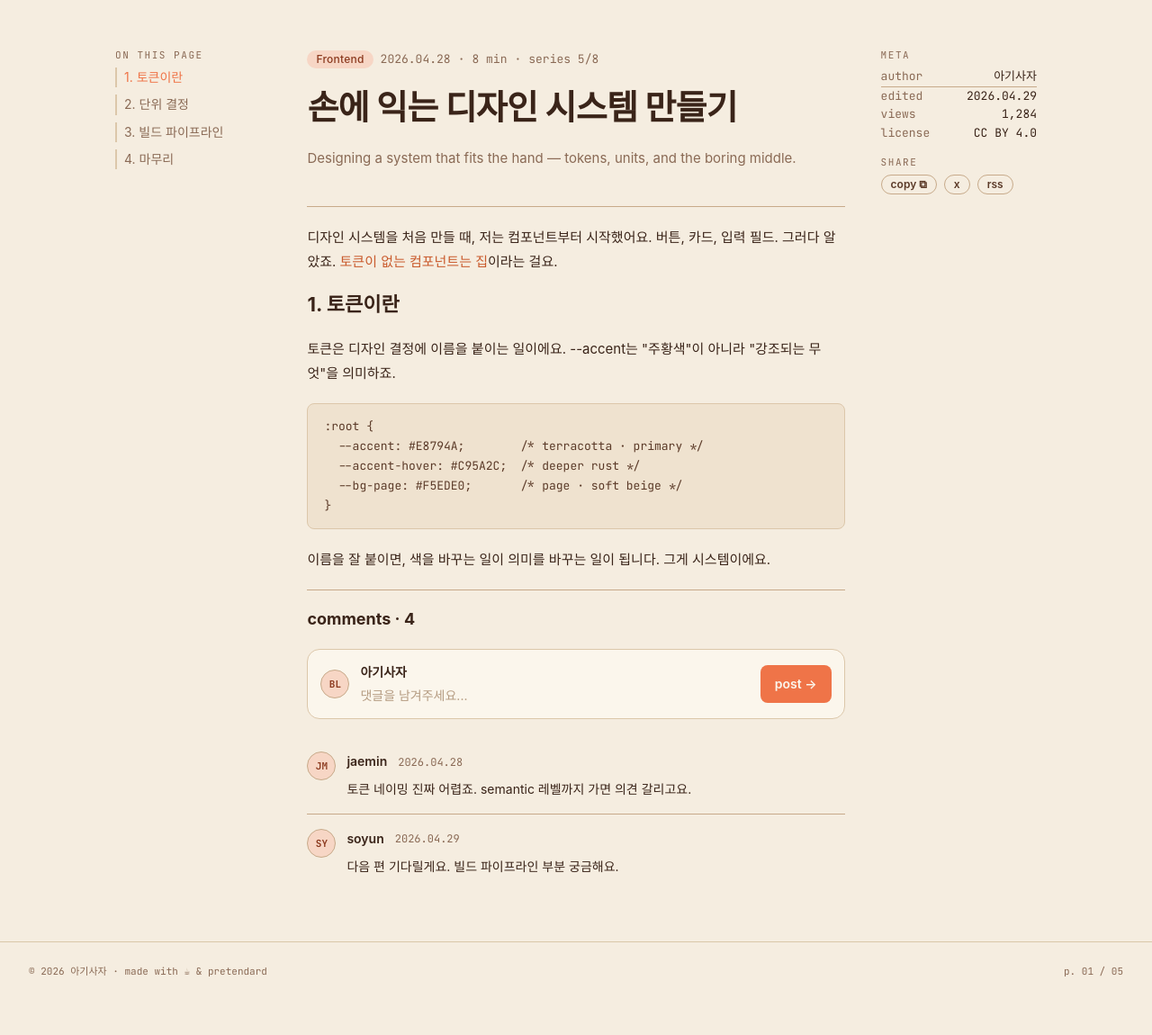
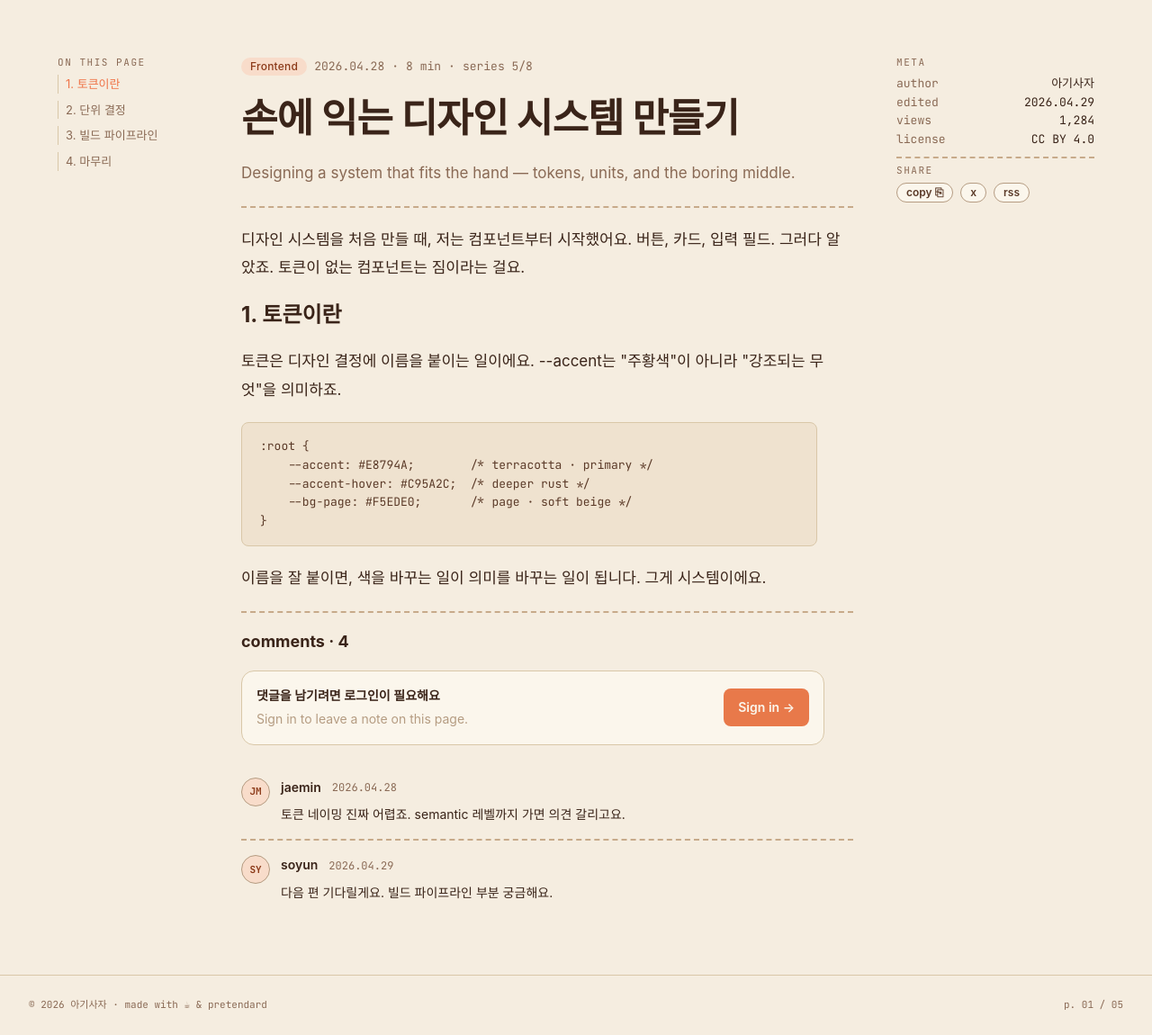
Before and after one commit to huisuu4/14th_third_session, a Django app: template templates/blog/tech_detail.html in a window 1280 px wide. Shown: the part 76-1226 px from the top of the page at 90% size. Before the commit the page ends 1161 px from the top, so only its background shows below. Run offline with Django 5.2, Linux system fonts and the light colour scheme; the template is opened without the code that fills it, so the values that code supplies are empty; some web fonts are replaced.

Commit message:
Feat: FE 3주차 과제2

```diff
--- a/static/css/tech_detail.css
+++ b/static/css/tech_detail.css
@@ -1,39 +1,32 @@
 .detail-page {
-    width: 100%;
     background: var(--beige-bg-page, #F5EDE0);
     color: var(--beige-ink-1, #3A2419);
-    font-family: "Inter", "Pretendard", sans-serif;
+    font-family: Inter;
 }
 
 .detail-main {
     display: flex;
-    width: 1152px;
-    margin: 0 auto;
-    padding: 56px 64px;
+    padding: 64px;
     justify-content: center;
     align-items: flex-start;
-    gap: 40px;
+    gap: 48px;
+    align-self: stretch;
 }
+
+/* 왼쪽 목차 */
 
 .detail-toc {
     display: flex;
-    width: 180px;
+    width: 220px;
     flex-direction: column;
     align-items: flex-start;
     gap: 8px;
 }
 
-.detail-line {
-    width: 100%;
-    height: 1px;
-    background: var(--beige-line-strong, #C7AA8A);
-}
-
 .toc-title {
     margin: 0;
-
     color: var(--beige-ink-3, #8A6A55);
-    font-family: "JetBrains Mono", monospace;
+    font-family: "JetBrains Mono";
     font-size: 11px;
     font-style: normal;
     font-weight: 400;
@@ -41,26 +34,26 @@
     letter-spacing: 1.54px;
 }
 
-.detail-toc a {
+.detail-toc span {
+    display: flex;
+    padding-left: 8px;
+    align-items: flex-start;
     color: var(--beige-ink-3, #8A6A55);
-    font-family: "Inter", "Pretendard", sans-serif;
-    font-size: 14px;
+    font-family: Inter;
+    font-size: 13px;
     font-style: normal;
     font-weight: 400;
     line-height: 160%;
-    text-decoration: none;
-
-    padding-left: 8px;
-    border-left: 2px solid var(--beige-line-default, #DCC7AA);
+    border-left: 1px solid var(--beige-line-default, #D9C7A8);
 }
 
-.detail-toc a:first-of-type {
+.detail-toc span:first-of-type {
     color: var(--beige-accent-default, #EF7448);
 }
 
 .detail-article {
     display: flex;
-    width: 620px;
+    width: 680px;
     flex-direction: column;
     align-items: flex-start;
     gap: 20px;
@@ -68,21 +61,18 @@
 
 .article-header {
     display: flex;
-    width: 100%;
+    width: 680px;
     flex-direction: column;
     align-items: flex-start;
     gap: 20px;
-
-    padding-bottom: 20px;
 }
 
 .article-meta {
     display: flex;
     align-items: center;
     gap: 8px;
-
     color: var(--beige-ink-3, #8A6A55);
-    font-family: "JetBrains Mono", monospace;
+    font-family: "JetBrains Mono";
     font-size: 13px;
     font-style: normal;
     font-weight: 400;
@@ -91,30 +81,28 @@
 
 .article-header h1 {
     margin: 0;
-
     color: var(--beige-ink-1, #3A2419);
-    font-family: "Inter", "Pretendard", sans-serif;
-    font-size: 38px;
+    font-family: Inter;
+    font-size: 44px;
     font-style: normal;
     font-weight: 700;
     line-height: 120%;
-    letter-spacing: -0.76px;
+    letter-spacing: -0.88px;
 }
 
 .article-subtitle {
     margin: 0;
-
     color: var(--beige-ink-3, #8A6A55);
-    font-family: "Inter", "Pretendard", sans-serif;
-    font-size: 15px;
+    font-family: Inter;
+    font-size: 17px;
     font-style: normal;
     font-weight: 400;
-    line-height: 180%;
+    line-height: 185%;
 }
 
 .article-body {
     display: flex;
-    width: 100%;
+    width: 680px;
     flex-direction: column;
     align-items: flex-start;
     gap: 20px;
@@ -122,62 +110,54 @@
 
 .article-body p {
     margin: 0;
-
     color: var(--beige-ink-1, #3A2419);
-    font-family: "Inter", "Pretendard", sans-serif;
-    font-size: 15px;
+    font-family: Inter;
+    font-size: 17px;
     font-style: normal;
     font-weight: 400;
-    line-height: 180%;
-}
-
-.article-body p span {
-    color: var(--beige-accent-hover, #C95A2C);
+    line-height: 185%;
 }
 
 .article-body h2 {
     margin: 0;
-
     color: var(--beige-ink-1, #3A2419);
-    font-family: "Inter", "Pretendard", sans-serif;
-    font-size: 22px;
+    font-family: Inter;
+    font-size: 24px;
     font-style: normal;
     font-weight: 700;
     line-height: 135%;
 }
 
+.detail-line {
+    width: 100%;
+    height: 0;
+    border-top: 2px dashed var(--beige-line-strong, #C7AA8A);
+}
+
 .code-block {
     display: flex;
-    width: 100%;
-    padding: 14px 18px;
+    width: 640px;
+    padding: 16px 20px;
     flex-direction: column;
     align-items: flex-start;
-
     margin: 0;
-
     border-radius: 8px;
-    border: 1px solid var(--beige-line-default, #DCC7AA);
+    border: 1px solid var(--beige-line-default, #D9C7A8);
     background: var(--beige-bg-muted, #EFE2CF);
 }
 
 .code-block code {
     color: var(--beige-ink-2, #5B3A28);
-    font-family: "JetBrains Mono", monospace;
+    font-family: "JetBrains Mono";
     font-size: 13px;
     font-style: normal;
     font-weight: 400;
-    line-height: 170%;
-}
-
-.article-divider {
-    width: 100%;
-    height: 1px;
-    background: var(--beige-line-strong, #C7AA8A);
+    line-height: 160%;
 }
 
 .comments-section {
     display: flex;
-    width: 100%;
+    width: 680px;
     flex-direction: column;
     align-items: flex-start;
     gap: 20px;
@@ -185,9 +165,8 @@
 
 .comments-section h2 {
     margin: 0;
-
     color: var(--beige-ink-1, #3A2419);
-    font-family: "Inter", "Pretendard", sans-serif;
+    font-family: Inter;
     font-size: 18px;
     font-style: normal;
     font-weight: 700;
@@ -196,13 +175,12 @@
 
 .comment-form {
     display: flex;
-    width: 100%;
-    padding: 14px;
+    width: 648px;
+    padding: 16px;
     align-items: center;
     gap: 12px;
-
     border-radius: 14px;
-    border: 1px solid var(--beige-line-default, #DCC7AA);
+    border: 1px solid var(--beige-line-default, #D9C7A8);
     background: var(--beige-bg-paper, #FBF6EC);
 }
 
@@ -212,13 +190,11 @@
     height: 32px;
     justify-content: center;
     align-items: center;
-
     border-radius: 999px;
-    border: 1px solid var(--beige-line-strong, #C7AA8A);
-    background: var(--beige-accent-muted, #F7D6C5);
-
-    color: var(--beige-accent-ink, #8C3A1F);
-    font-family: "JetBrains Mono", monospace;
+    border: 1px solid var(--beige-line-strong, #B59C82);
+    background: var(--beige-accent-soft, #F8DCCA);
+    color: var(--beige-accent-ink, #8C3A19);
+    font-family: "JetBrains Mono";
     font-size: 11px;
     font-style: normal;
     font-weight: 700;
@@ -230,13 +206,12 @@
     flex-direction: column;
     align-items: flex-start;
     gap: 4px;
-
-    flex: 1;
+    flex: 1 0 0;
 }
 
 .comment-field strong {
     color: var(--beige-ink-1, #3A2419);
-    font-family: "Inter", "Pretendard", sans-serif;
+    font-family: Inter;
     font-size: 14px;
     font-style: normal;
     font-weight: 600;
@@ -245,7 +220,7 @@
 
 .comment-field span {
     color: var(--beige-ink-4, #B59C82);
-    font-family: "Inter", "Pretendard", sans-serif;
+    font-family: Inter;
     font-size: 14px;
     font-style: normal;
     font-weight: 400;
@@ -257,13 +232,11 @@
     padding: 10px 16px;
     align-items: flex-start;
     gap: 8px;
-
     border: none;
     border-radius: 8px;
-    background: var(--beige-accent-default, #EF7448);
-
+    background: var(--beige-accent-default, #E8794A);
     color: var(--beige-bg-paper, #FBF6EC);
-    font-family: "Inter", "Pretendard", sans-serif;
+    font-family: Inter;
     font-size: 14px;
     font-style: normal;
     font-weight: 600;
@@ -272,7 +245,7 @@
 
 .comment-list {
     display: flex;
-    width: 100%;
+    width: 680px;
     flex-direction: column;
     align-items: stretch;
 }
@@ -281,9 +254,7 @@
     display: flex;
     align-items: flex-start;
     gap: 12px;
-
     padding: 16px 0;
-    position: relative;
 }
 
 .comment-content {
@@ -300,7 +271,7 @@
 
 .comment-head strong {
     color: var(--beige-ink-1, #3A2419);
-    font-family: "Inter", "Pretendard", sans-serif;
+    font-family: Inter;
     font-size: 14px;
     font-style: normal;
     font-weight: 600;
@@ -309,7 +280,7 @@
 
 .comment-head span {
     color: var(--beige-ink-3, #8A6A55);
-    font-family: "JetBrains Mono", monospace;
+    font-family: "JetBrains Mono";
     font-size: 12px;
     font-style: normal;
     font-weight: 400;
@@ -318,9 +289,8 @@
 
 .comment-content p {
     margin: 0;
-
     color: var(--beige-ink-1, #3A2419);
-    font-family: "Inter", "Pretendard", sans-serif;
+    font-family: Inter;
     font-size: 14px;
     font-style: normal;
     font-weight: 400;
@@ -329,18 +299,17 @@
 
 .detail-meta-side {
     display: flex;
-    width: 180px;
+    width: 220px;
     flex-direction: column;
     align-items: flex-start;
     gap: 8px;
-
-    font-family: "JetBrains Mono", monospace;
+    font-family: "JetBrains Mono";
 }
 
 .side-title {
     margin: 0;
-
     color: var(--beige-ink-3, #8A6A55);
+    font-family: "JetBrains Mono";
     font-size: 11px;
     font-style: normal;
     font-weight: 400;
@@ -350,20 +319,20 @@
 
 .meta-list {
     display: flex;
-    width: 100%;
+    width: 220px;
     flex-direction: column;
     align-items: stretch;
-
     padding-bottom: 8px;
+    border-bottom: 2px dashed var(--beige-line-strong, #C7AA8A);
 }
 
 .meta-row {
     display: flex;
     justify-content: space-between;
     align-items: flex-start;
-
+    align-self: stretch;
     color: var(--beige-ink-3, #8A6A55);
-    font-family: "JetBrains Mono", monospace;
+    font-family: "JetBrains Mono";
     font-size: 13px;
     font-style: normal;
     font-weight: 400;
@@ -372,7 +341,11 @@
 
 .meta-row strong {
     color: var(--beige-ink-1, #3A2419);
+    font-family: "JetBrains Mono";
+    font-size: 13px;
+    font-style: normal;
     font-weight: 400;
+    line-height: 160%;
     text-align: right;
 }
 
@@ -385,9 +358,8 @@
 
 .share-box p {
     margin: 0;
-
     color: var(--beige-ink-3, #8A6A55);
-    font-family: "JetBrains Mono", monospace;
+    font-family: "JetBrains Mono";
     font-size: 11px;
     font-style: normal;
     font-weight: 400;
@@ -406,13 +378,11 @@
     padding: 4px 10px;
     align-items: flex-start;
     gap: 4px;
-
     border-radius: 999px;
-    border: 1px solid var(--beige-line-strong, #C7AA8A);
-    background: transparent;
-
+    border: 1px solid var(--beige-line-strong, #B59C82);
+    background: var(--beige-bg-paper, #FBF6EC);
     color: var(--beige-ink-2, #5B3A28);
-    font-family: "Inter", "Pretendard", sans-serif;
+    font-family: Inter;
     font-size: 12px;
     font-style: normal;
     font-weight: 600;
@@ -420,15 +390,13 @@
 }
 
 .detail-page .chip {
-    display: inline-flex;
+    display: flex;
     padding: 4px 10px;
     align-items: flex-start;
     gap: 4px;
-
     border-radius: 999px;
-
     color: var(--beige-ink-2, #5B3A28);
-    font-family: "Inter", "Pretendard", sans-serif;
+    font-family: Inter;
     font-size: 12px;
     font-style: normal;
     font-weight: 500;
@@ -437,15 +405,10 @@
 }
 
 .detail-page .chip.accent {
-    border: 0;
-    background: var(--beige-accent-muted, #F7D6C5);
-    color: var(--beige-accent-ink, #8C3A1F);
+    background: var(--beige-accent-soft, #F8DCCA);
+    color: var(--beige-accent-ink, #8C3A19);
 }
 
-.comment-form button {
-    transition: background-color 150ms ease-out, transform 80ms ease-out;
-}
-
-.comment-form button:active {
+.comment-form button:hover {
     transform: scale(0.98);
 }
--- a/templates/blog/tech_detail.html
+++ b/templates/blog/tech_detail.html
@@ -6,22 +6,21 @@
 {# TODO: W1 — 본문/TOC/Meta. W2 — 댓글 섹션. #}
 <link rel="stylesheet" href="{% static 'css/tech_detail.css' %}">
 
-<div class="detail-page">
+<main class="detail-page">
 
-    <div class="detail-main">
+    <section class="detail-main">
 
-        <aside class="detail-toc">
+        <div class="detail-toc">
             <p class="toc-title">ON THIS PAGE</p>
-
-            <a href="#token">1. 토큰이란</a>
-            <a href="#unit">2. 단위 결정</a>
-            <a href="#pipeline">3. 빌드 파이프라인</a>
-            <a href="#finish">4. 마무리</a>
-        </aside>
+            <span>1. 토큰이란</span>
+            <span>2. 단위 결정</span>
+            <span>3. 빌드 파이프라인</span>
+            <span>4. 마무리</span>
+        </div>
 
         <article class="detail-article">
 
-            <header class="article-header">
+            <div class="article-header">
                 <div class="article-meta">
                     <span class="chip accent">Frontend</span>
                     <span>2026.04.28</span>
@@ -36,15 +35,14 @@
                 <p class="article-subtitle">
                     Designing a system that fits the hand — tokens, units, and the boring middle.
                 </p>
-            </header>
+            </div>
 
             <div class="detail-line"></div>
 
-            <section class="article-body">
-
+            <div class="article-body">
                 <p>
                     디자인 시스템을 처음 만들 때, 저는 컴포넌트부터 시작했어요. 버튼, 카드, 입력 필드.
-                    그러다 알았죠. <span>토큰이 없는 컴포넌트는 집</span>이라는 걸요.
+                    그러다 알았죠. 토큰이 없는 컴포넌트는 짐이라는 걸요.
                 </p>
 
                 <h2 id="token">1. 토큰이란</h2>
@@ -55,32 +53,28 @@
                 </p>
 
                 <pre class="code-block"><code>:root {
-  --accent: #E8794A;        /* terracotta · primary */
-  --accent-hover: #C95A2C;  /* deeper rust */
-  --bg-page: #F5EDE0;       /* page · soft beige */
+    --accent: #E8794A;        /* terracotta · primary */
+    --accent-hover: #C95A2C;  /* deeper rust */
+    --bg-page: #F5EDE0;       /* page · soft beige */
 }</code></pre>
 
                 <p id="unit">
                     이름을 잘 붙이면, 색을 바꾸는 일이 의미를 바꾸는 일이 됩니다. 그게 시스템이에요.
                 </p>
+            </div>
 
-                <div class="article-divider"></div>
+            <div class="detail-line"></div>
 
-            </section>
-
-            <section class="comments-section" id="finish">
-
+            <section class="comments-section">
                 <h2>comments · 4</h2>
 
                 <div class="comment-form">
-                    <div class="comment-avatar">BL</div>
-
                     <div class="comment-field">
-                        <strong>아기사자</strong>
-                        <span>댓글을 남겨주세요...</span>
+                        <strong>댓글을 남기려면 로그인이 필요해요</strong>
+                        <span>Sign in to leave a note on this page.</span>
                     </div>
 
-                    <button type="button">post →</button>
+                    <button type="button">Sign in →</button>
                 </div>
 
                 <div class="comment-list">
@@ -114,13 +108,11 @@
                     </div>
 
                 </div>
-
             </section>
 
         </article>
 
         <aside class="detail-meta-side">
-
             <p class="side-title">META</p>
 
             <div class="meta-list">
@@ -128,8 +120,6 @@
                     <span>author</span>
                     <strong>아기사자</strong>
                 </div>
-
-                <div class="detail-line"></div>
 
                 <div class="meta-row">
                     <span>edited</span>
@@ -151,16 +141,14 @@
                 <p>SHARE</p>
 
                 <div class="share-buttons">
-                    <button type="button">copy ⧉</button>
+                    <button type="button">copy ⎘</button>
                     <button type="button">x</button>
                     <button type="button">rss</button>
                 </div>
             </div>
-
         </aside>
 
-    </div>
+    </section>
 
-</div>
-
+</main>
 {% endblock %}
```
